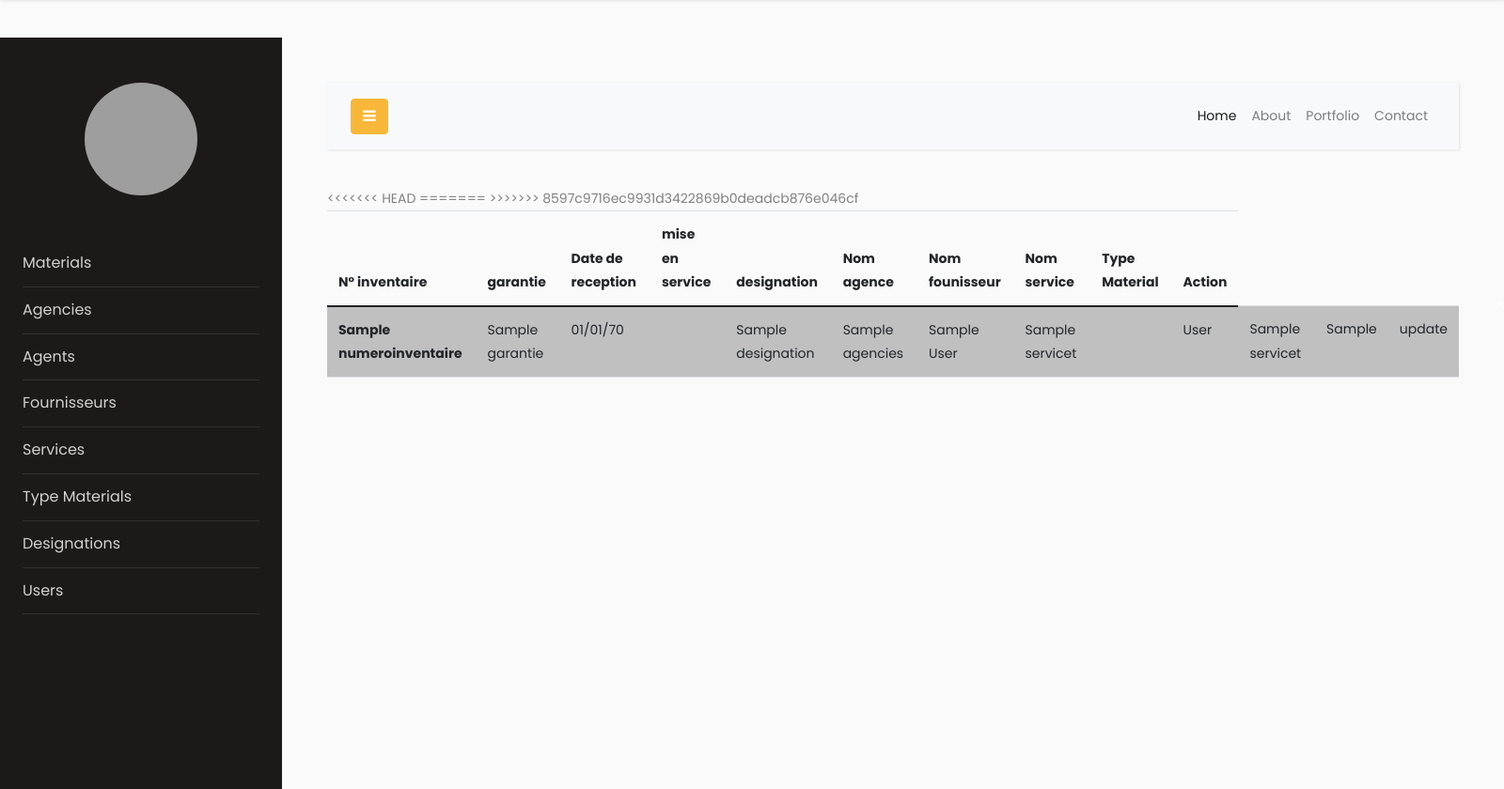
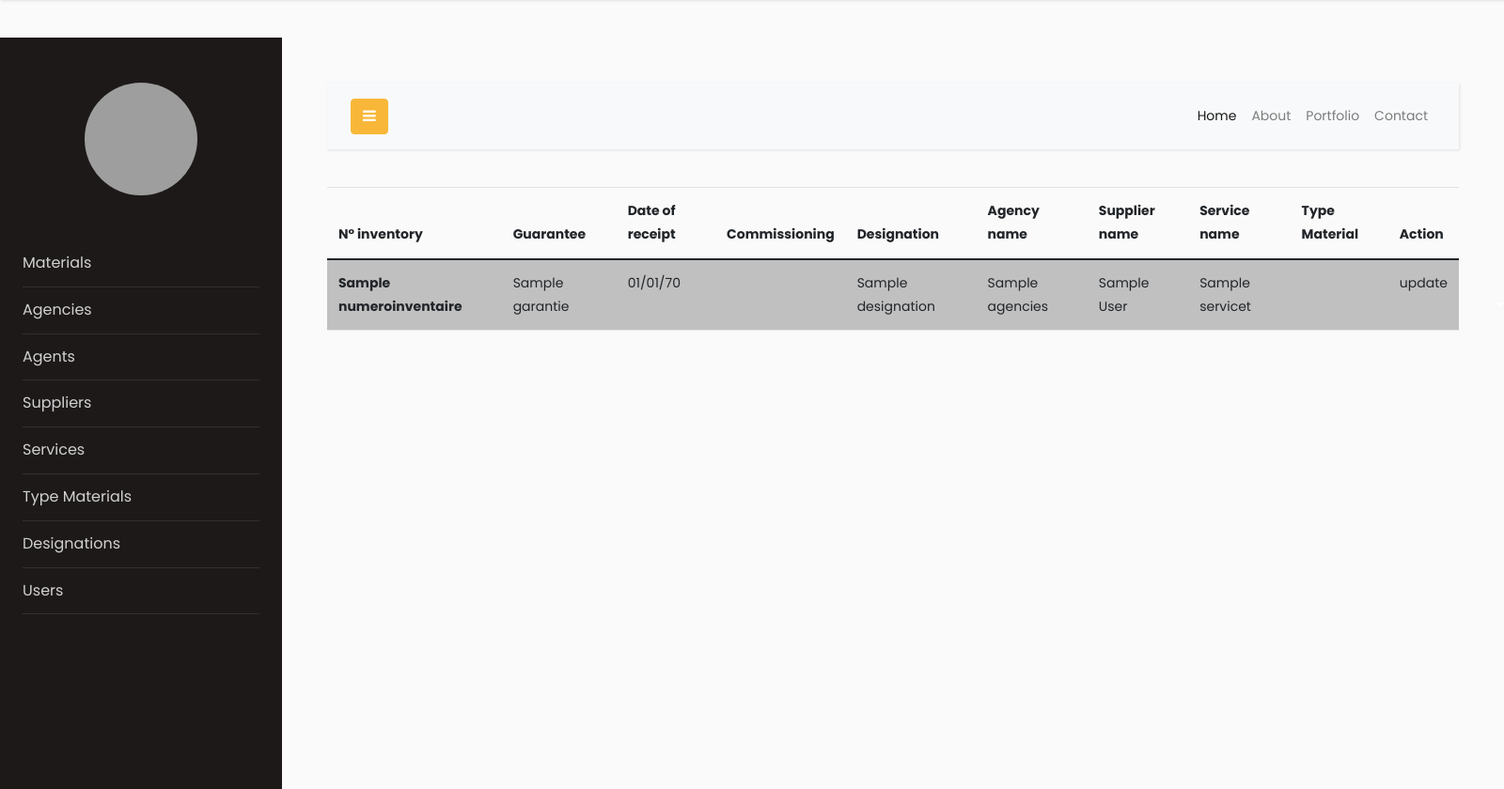
Before and after one commit to Raheem-mld/Gestion-de-cmd, a Symfony app: template templates/home/dashboard.html.twig in a window 1600 px wide. Shown: the part 76-916 px from the top of the page at 94% size. Run offline with Twig, Linux system fonts and the light colour scheme; the template is opened without the code that fills it: most values are stand-ins (such as "Sample title", 1, 10 or a date in 2020); some libraries are stand-ins or nearby versions; grey boxes are pictures that could not be loaded.

Commit message:
Changing some names

```diff
--- a/templates/home/dashboard.html.twig
+++ b/templates/home/dashboard.html.twig
@@ -27,7 +27,7 @@
               <a href="{{path('agents')}}"  aria-expanded="false" class="dropdown-toggle">Agents</a>
 	          </li>
 	          <li>
-              <a href="{{path('fournisseurs')}}">Fournisseurs</a>
+              <a href="{{path('fournisseurs')}}">Suppliers</a>
 	          </li>
 	          <li>
               <a href="{{path('services')}}">Services</a>
@@ -81,14 +81,14 @@
         <table class="table table-hover">
             <thead>
                 <tr>
-                <th scope="col">N° inventaire</th>
-                <th scope="col">garantie</th>
-                <th scope="col">Date de reception</th>
-                <th scope="col">mise en service</th>
-                <th scope="col">designation</th>
-                <th scope="col">Nom agence</th>
-                <th scope="col">Nom founisseur</th>
-                <th scope="col">Nom service</th>
+                <th scope="col">N° inventory</th>
+                <th scope="col">Guarantee</th>
+                <th scope="col">Date of receipt</th>
+                <th scope="col">Commissioning</th>
+                <th scope="col">Designation</th>
+                <th scope="col">Agency name</th>
+                <th scope="col">Supplier name</th>
+                <th scope="col">Service name</th>
                 <th scope="col">Type Material</th>
                 <th scope="col">Action</th>
                 </tr>
@@ -108,15 +108,9 @@
                 </td>
                 <td>{{material.designation}}</td>
                 <td>{{material.agencies}}</td>
-<<<<<<< HEAD
                 <td>{{material.fournisseur.firstName}} {{material.fournisseur.lastName}}</td>
                 <td>{{material.service}}t</td>
                 <td>{# C{{material.typeMaterial}} #}</td>
-=======
-                <td>{{material.fournisseur.lastName}}</td>
-                <td>{{material.service}}t</td>
-                <td>{{material.typeMaterial}}</td>
->>>>>>> 8597c9716ec9931d3422869b0deadcb876e046cf
                 <td>update</td>
                 </tr>
             {% endfor %}
--- a/templates/tables/agencies.html.twig
+++ b/templates/tables/agencies.html.twig
@@ -83,7 +83,7 @@
             <thead>
                 <tr>
                 <th scope="col">Agency Name</th>
-                <th scope="col">agent</th>
+                <th scope="col"> </th>
                 <th scope="col">Action</th>
                 </tr>
             </thead>
--- a/templates/tables/agents.html.twig
+++ b/templates/tables/agents.html.twig
@@ -83,7 +83,7 @@
             <thead>
                 <tr>
                 <th scope="col">N° Agent</th>
-                <th scope="col">Nom</th>
+                <th scope="col">Name</th>
                 <th scope="col">Agency</th>
                 <th scope="col">Action</th>
                 </tr>
--- a/templates/tables/services.html.twig
+++ b/templates/tables/services.html.twig
@@ -82,8 +82,8 @@
         <table class="table table-hover">
             <thead>
                 <tr>
-                <th scope="col">Nom service</th>
-                <th scope="col">localisation</th>
+                <th scope="col">Service name</th>
+                <th scope="col">location</th>
                 <th scope="col">Action</th>
                 </tr>
             </thead>
--- a/templates/tables/typeMaterial.html.twig
+++ b/templates/tables/typeMaterial.html.twig
@@ -82,7 +82,7 @@
             <thead>
                 <tr>
                 <th scope="col">Type</th>
-                <th scope="col">is ventory</th>
+                <th scope="col">Is ventory or not</th>
                 <th scope="col">designation</th>
                 <th scope="col">Action</th>
                 </tr>
--- a/templates/tables/users.html.twig
+++ b/templates/tables/users.html.twig
@@ -81,7 +81,7 @@
         <table class="table table-hover">
             <thead>
                 <tr>
-                <th scope="col">First Name</th>
+                <th scope="col">FirstName</th>
                 <th scope="col">LastName</th>
                 <th scope="col">Email</th>
                 <th scope="col">Phone</th>
```
